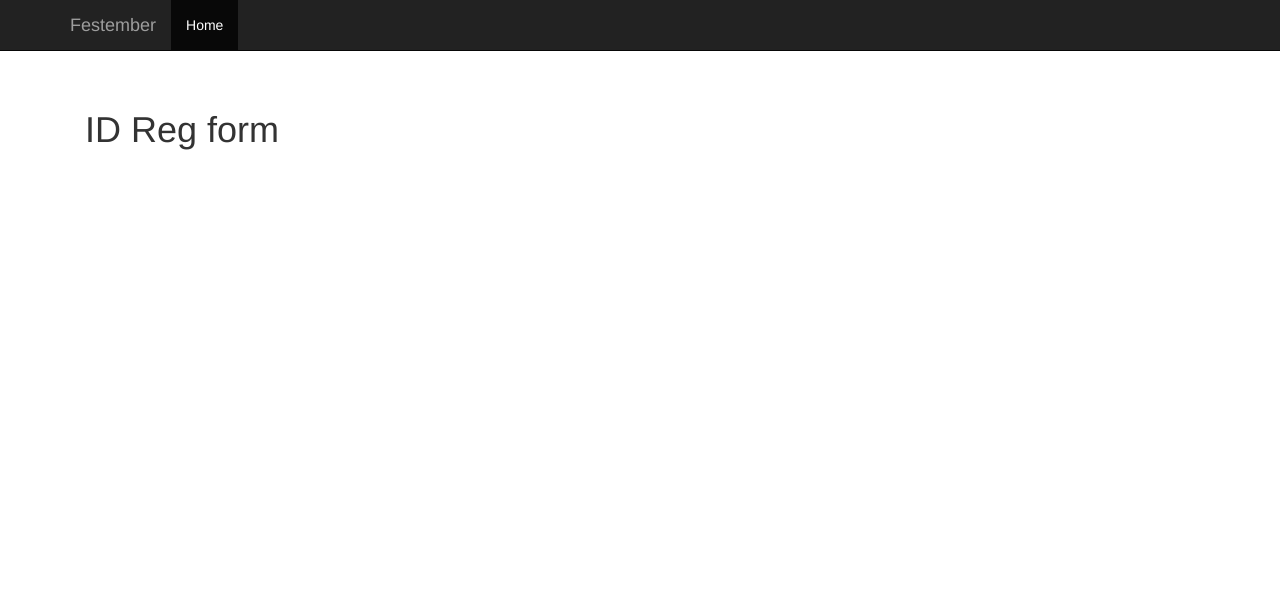
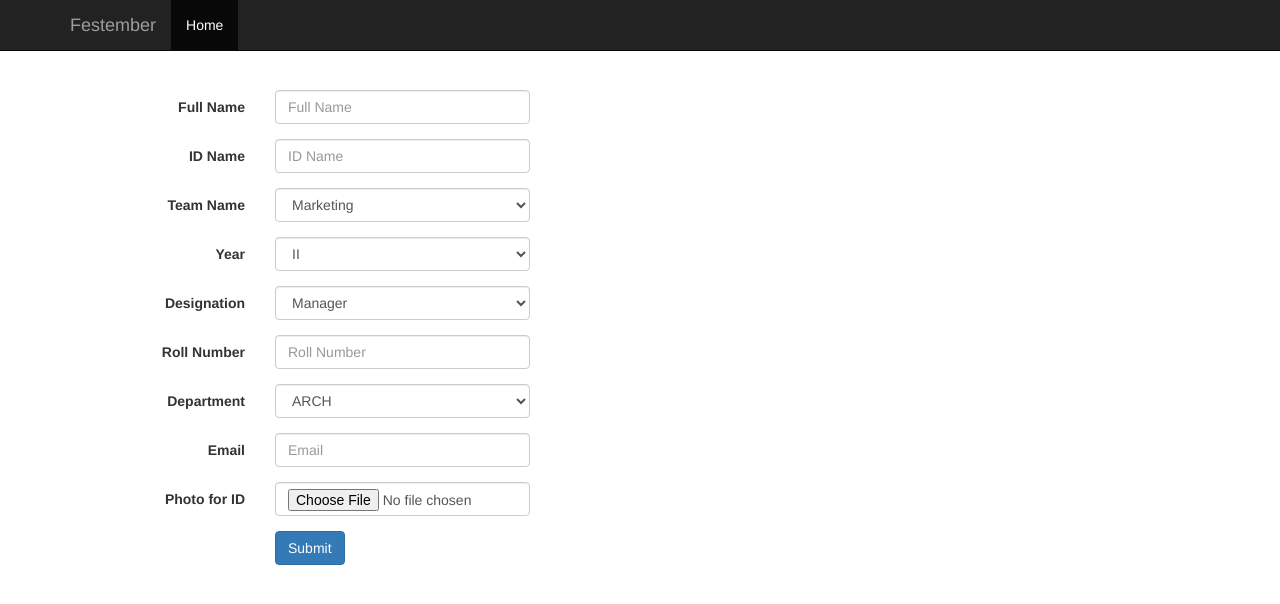
Before and after one commit to kousiksatish/festember-regform, a PHP site: page / in a window 1280 px wide. Shown: the top 604 px of the page. Run offline with PHP 8.4, Linux system fonts and the light colour scheme; some libraries are stand-ins or nearby versions.

Commit message:
Form added

```diff
--- a/index.php
+++ b/index.php
@@ -1,5 +1,3 @@
-
-<!DOCTYPE html>
 <html lang="en">
   <head>
     <meta charset="utf-8">
@@ -9,26 +7,25 @@
     <meta name="author" content="Delta Force">
     <link rel="icon" href="../../favicon.ico">
 
-    <title>Starter Template for Bootstrap</title>
+    <title>Festember Registration</title>
 
     <!-- Bootstrap core CSS -->
     <link href="css/bootstrap.min.css" rel="stylesheet">
-
     <style>
-      body {
+    body {
         padding-top: 50px;
       }
-      .starter-template {
+        .starter-template {
         padding: 40px 15px;
         //text-align: center;
       }
 
     </style>
+
   </head>
 
   <body>
-
-    <nav class="navbar navbar-inverse navbar-fixed-top">
+  <nav class="navbar navbar-inverse navbar-fixed-top">
       <div class="container">
         <div class="navbar-header">
           <button type="button" class="navbar-toggle collapsed" data-toggle="collapse" data-target="#navbar" aria-expanded="false" aria-controls="navbar">
@@ -47,23 +44,104 @@
       </div>
     </nav>
 
-    <div class="container">
+  <div class="container">
+  <div class="starter-template">
+    <form class="form-horizontal" enctype="multipart/form-data">
+    <div class="form-group">
+      <label for="fullname" class="col-sm-2 control-label">Full Name</label>
+      <div class="col-sm-3">
+        <input type="text" class="form-control" name="fullname" placeholder="Full Name" required>
+      </div>
+    </div>
+    <div class="form-group">
+      <label for="idname" class="col-sm-2 control-label">ID Name</label>
+      <div class="col-sm-3">
+        <input type="text" class="form-control" name="idname" placeholder="ID Name" required>
+      </div>
+    </div>
+    <div class="form-group">
+      <label for="teamname" class="col-sm-2 control-label">Team Name</label>
+      <div class="col-sm-3">
+        <select class="form-control" name="teamname" required>
+          <option value="marketing">Marketing</option>
+          <option value="publicity">Publicity</option>
+          <option value="workshops">Workshops</option>
+          <option value="events">Events</option>
+          <option value="csg">CSG</option>
+          <option value="fsr">FSR</option>
+        </select>
+      </div>
+    </div>
 
-      <div class="starter-template">
-        <h1>ID Reg form</h1>
-        <p class="lead">
+    <div class="form-group">
+      <label for="year" class="col-sm-2 control-label">Year</label>
+      <div class="col-sm-3">
+        <select class="form-control" name="year" required>
+          <option value="2">II</option>
+          <option value="3">III</option>
+          <option value="4">IV</option>
+        </select>
+      </div>
+    </div>
+    <div class="form-group">
+      <label for="designation" class="col-sm-2 control-label">Designation</label>
+      <div class="col-sm-3">
+        <select class="form-control" name="designation" required>
+          <option value="manager">Manager</option>
+          <option value="deputymanager">Deputy Manager</option>
+          <option value="coordinator">Coordinator</option>
+        </select>
+      </div>
+    </div>
+    <div class="form-group">
+      <label for="rollno" class="col-sm-2 control-label">Roll Number</label>
+      <div class="col-sm-3">
+        <input type="text" class="form-control" name="rollno" placeholder="Roll Number" required>
+      </div>
+    </div>
+
+    <div class="form-group">
+      <label for="dept" class="col-sm-2 control-label">Department</label>
+      <div class="col-sm-3">
+        <select class="form-control" name="year" required>
+            <option value="arch">ARCH</option>
+            <option value="chem">CHEM</option>
+            <option value="civ">CIV</option>
+            <option value="cse">CSE</option>
+            <option value="ece">ECE</option>
+            <option value="eee">EEE</option>
+            <option value="ice">ICE</option>
+            <option value="mech">MECH</option>
+            <option value="meta">META</option>
+            <option value="prod">PROD</option>
+        </select>
+      </div>
+    </div>
+
+    <div class="form-group">
+      <label for="email" class="col-sm-2 control-label">Email</label>
+      <div class="col-sm-3">
+        <input type="email" class="form-control" name="email" placeholder="Email" required>
+      </div>
+    </div>
+
+    <div class="form-group">
+      <label for="photo" class="col-sm-2 control-label">Photo for ID</label>
+      <div class="col-sm-3">
+        <input type="file" class="form-control" name="photo" placeholder="File" required>
+      </div>
+    </div>
 
 
-        </p>
+    <div class="form-group">
+      <div class="col-sm-offset-2 col-sm-3">
+        <button type="submit" class="btn btn-primary">Submit</button>
       </div>
+    </div>
 
-    </div><!-- /.container -->
+</form>
+</div>
+</div>
+  </body>
 
-
-    <!-- Bootstrap core JavaScript
-    ================================================== -->
-    <!-- Placed at the end of the document so the pages load faster -->
-    <script src="https://ajax.googleapis.com/ajax/libs/jquery/1.11.3/jquery.min.js"></script>
-    <script src="js/bootstrap.min.js"></script>
-  </body>
 </html>
```
